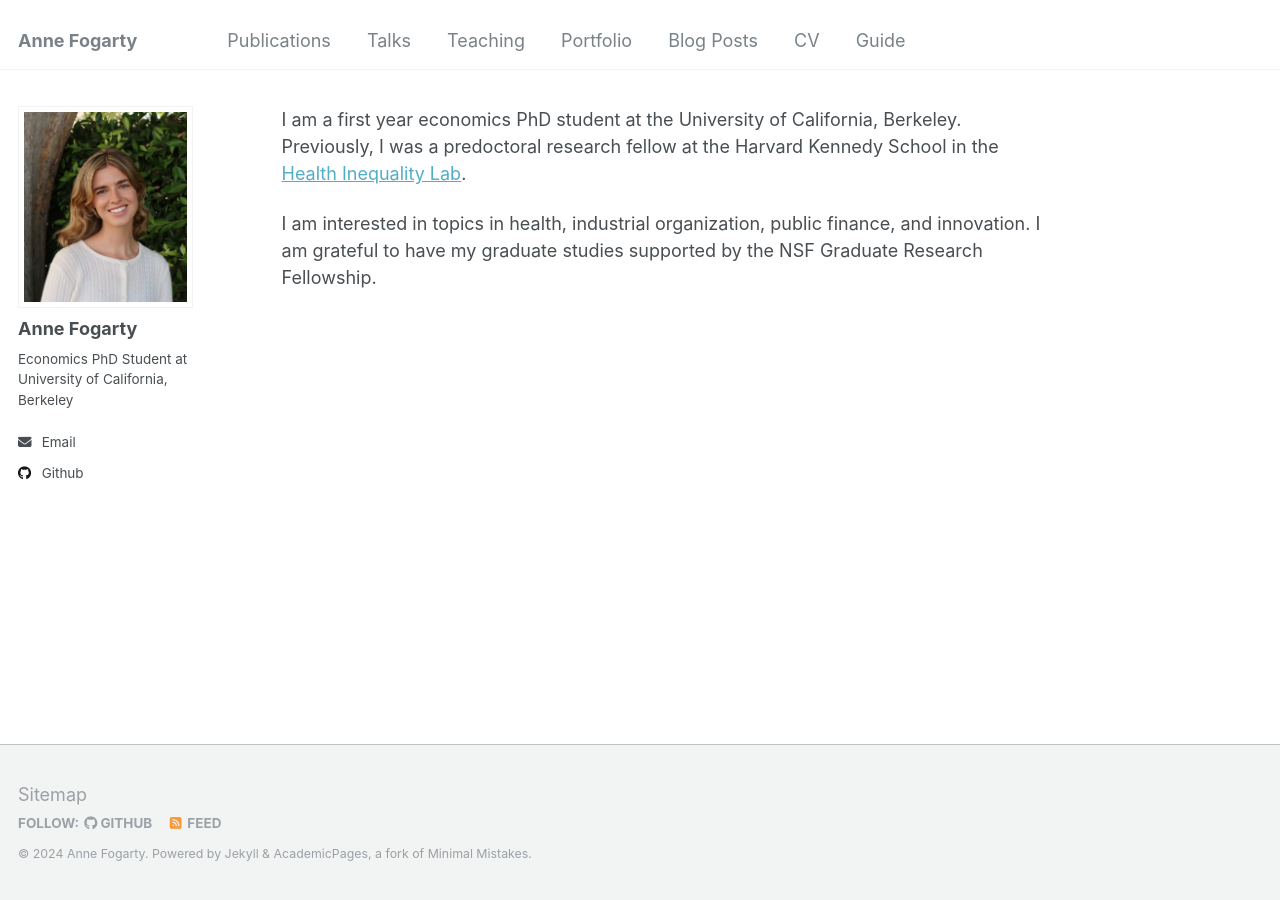
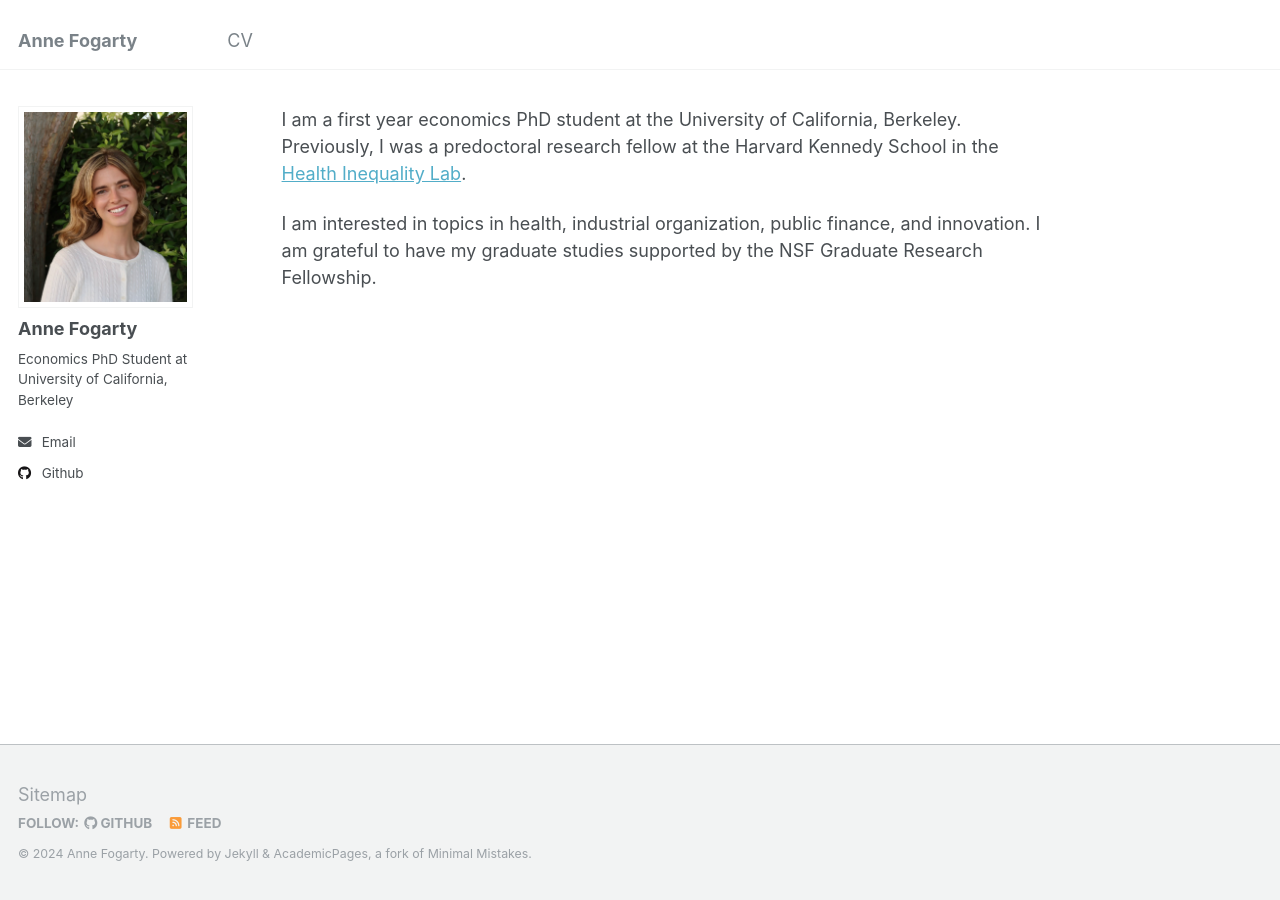
Before and after one commit to annefogarty/annefogarty-github.io, a Jekyll site: the page built from _pages/about.md, in a window 1280 px wide. Built offline with Jekyll 4.4.1, drawn with Linux system fonts in a browser that asks for light colours.

Commit message:
remove portfolio

```diff
--- a/_data/navigation.yml
+++ b/_data/navigation.yml
@@ -5,23 +5,6 @@
 # prevent it from being included in the site.
 
 main:
-  - title: "Publications"
-    url: /publications/
-
-  - title: "Talks"
-    url: /talks/
-
-  - title: "Teaching"
-    url: /teaching/
-
-  - title: "Portfolio"
-    url: /portfolio/
-
-  - title: "Blog Posts"
-    url: /year-archive/
 
   - title: "CV"
     url: /cv/
-
-  - title: "Guide"
-    url: /markdown/
```
Also changed, not shown: _pages/portfolio.html (deleted, +0 -13 lines).
